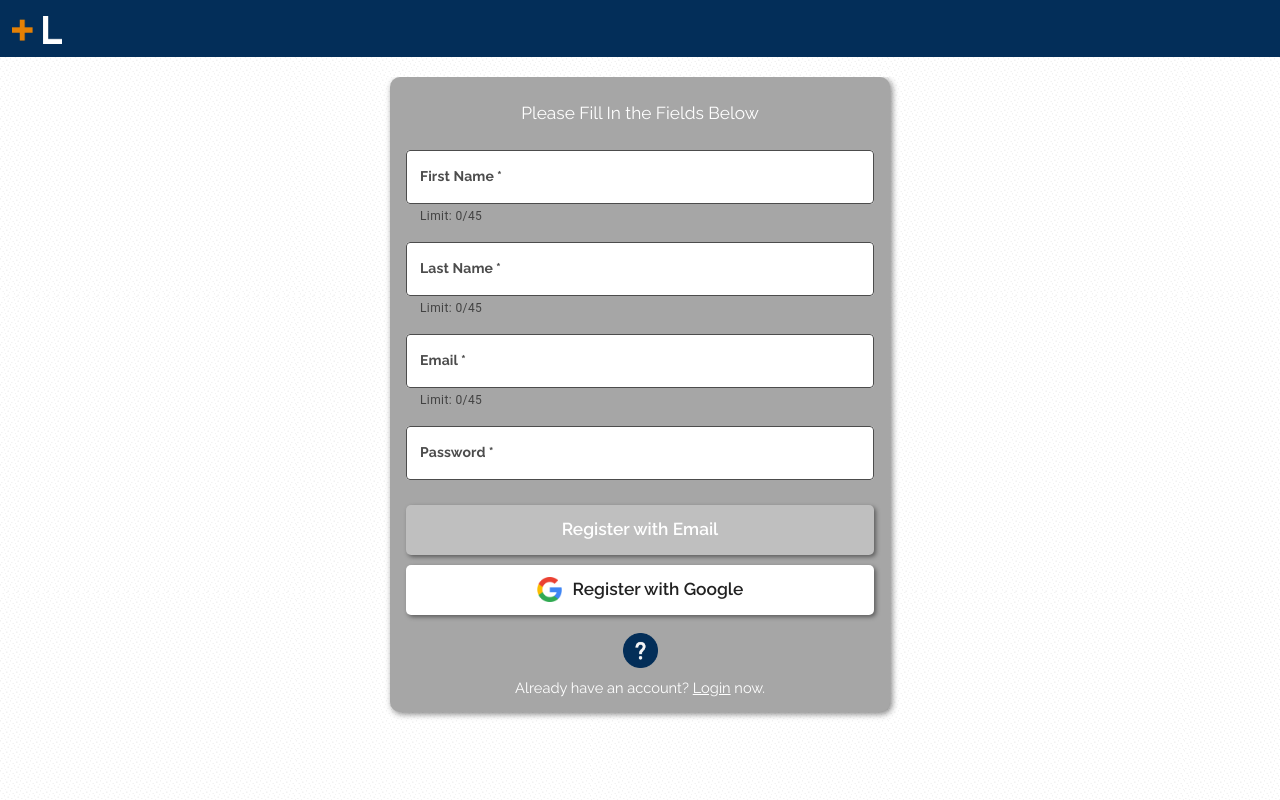
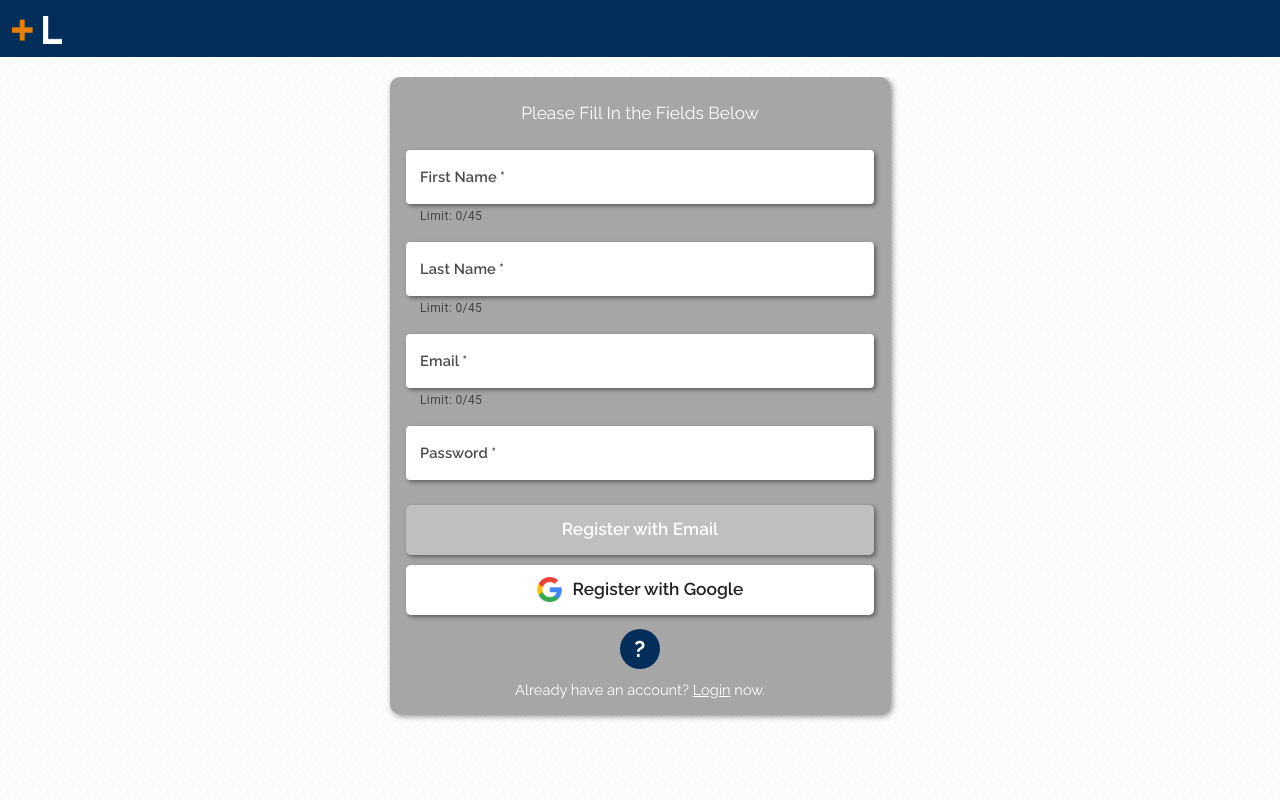
Before and after one commit to benjief/Luniko-Project-Enhancement-App-MySQL-Client, a React (Create React App) app: page /register in a window 1280 px wide. Built offline with nearby package versions, Linux system fonts and the light colour scheme; no server answers.

Commit message:
Replaced Bootstrap popover component with Material dialog.

```diff
--- a/package.json
+++ b/package.json
@@ -18,6 +18,7 @@
     "react": "^17.0.2",
     "react-cssfx-loading": "^1.0.3",
     "react-dom": "^17.0.2",
+    "react-draggable": "^4.4.4",
     "react-firebase-hooks": "^5.0.0",
     "react-router-dom": "^6.2.1",
     "react-scripts": "5.0.0",
--- a/src/components/BootstrapPopover.js
+++ /dev/null
@@ -1,50 +0,0 @@
-import React, { Component } from "react";
-import "bootstrap/dist/css/bootstrap.min.css";
-import {
-    Popover,
-    PopoverBody
-} from "reactstrap";
-
-class BootstrapPopover extends Component {
-    constructor(props) {
-        super(props);
-        this.state = {
-            popoverOpen: false,
-            popoverText: this.props.popoverText
-        };
-        this.togglePopover = this.togglePopover.bind(this);
-    };
-
-    togglePopover() {
-        this.setState({ popoverOpen: !this.state.popoverOpen });
-    }
-
-    render() {
-        const { popoverOpen, popoverText } = this.state;
-
-        return (
-            <div className="register-popover-container" style={{ marginTop: "0" }}>
-                <img
-                    id="popover-icon"
-                    src={require("../img/question_mark_icon.png")}
-                    style={{ width: "35px" }}
-                />
-                <Popover
-                    placement="bottom"
-                    isOpen={popoverOpen}
-                    target="popover-icon"
-                    toggle={this.togglePopover}
-                >
-                    <PopoverBody
-                        style={{
-                            fontFamily: "'Raleway', Verdana, Geneva, Tahoma, sans-serif"
-                        }}>
-                        {popoverText}
-                    </PopoverBody>
-                </Popover>
-            </div>
-        );
-    }
-}
-
-export default BootstrapPopover;
--- a/src/components/CreateRequestCard.js
+++ b/src/components/CreateRequestCard.js
@@ -17,7 +17,8 @@ import MaterialSingleSelect from './MaterialSingleSelect';
 import MaterialSingleSelectWithValue from './MaterialSingleSelectWithValue';
 import MaterialTextField from './MaterialTextField';
 import MaterialMultiSelect from './MaterialMultiSelect';
-import BootstrapPopover from "../components/BootstrapPopover";
+// import BootstrapPopover from "../components/BootstrapPopover";
+import DraggableDialog from './DraggableDialog';
 
 const ExpandMore = styled((props) => {
     const { expand, ...other } = props;
@@ -189,13 +190,17 @@ export default function UpdateOwnedRequestCard({
                             style={{ backgroundColor: submitButtonColor }}>
                             Submit Request
                         </button>
-                        <div className="popover-container">
+                        <DraggableDialog
+                            dialogText={[<strong>All identifiers </strong>, "added to this request will be ",
+                                "able to view it and receive updates pertaining to it."]}
+                        ></DraggableDialog>
+                        {/* <div className="popover-container">
                             <BootstrapPopover
                                 popoverText=
                                 {[<strong>All identifiers </strong>, "added to this request will be ",
                                     "able to view it and receive updates pertaining to it."]}>
                             </BootstrapPopover>
-                        </div>
+                        </div> */}
                     </CardContent>
                 </Collapse>
             </div>
--- a/src/components/DashboardOptionsCard.js
+++ b/src/components/DashboardOptionsCard.js
@@ -18,7 +18,6 @@ import MaterialSingleSelect from './MaterialSingleSelect';
 import MaterialSingleSelectWithValue from './MaterialSingleSelectWithValue';
 import MaterialTextField from './MaterialTextField';
 import MaterialMultiSelect from './MaterialMultiSelect';
-import BootstrapPopover from "./BootstrapPopover";
 
 const ExpandMore = styled((props) => {
     const { expand, ...other } = props;
--- /dev/null
+++ b/src/components/DraggableDialog.js
@@ -0,0 +1,68 @@
+import * as React from 'react';
+import Button from '@mui/material/Button';
+import Dialog from '@mui/material/Dialog';
+// import DialogActions from '@mui/material/DialogActions';
+import DialogContent from '@mui/material/DialogContent';
+import DialogContentText from '@mui/material/DialogContentText';
+// import DialogTitle from '@mui/material/DialogTitle';
+import Paper from '@mui/material/Paper';
+import Draggable from 'react-draggable';
+import '../styles/DialogComponents.css';
+
+function PaperComponent(props) {
+    return (
+        <Draggable
+            handle="#draggable-dialog-title"
+            cancel={'[class*="MuiDialogContent-root"]'}
+        >
+            <Paper {...props} />
+        </Draggable>
+    );
+}
+
+export default function DraggableDialog({
+    dialogText = ""
+}) {
+    const [open, setOpen] = React.useState(false);
+
+    const handleClickOpen = () => {
+        setOpen(true);
+    };
+
+    const handleClose = () => {
+        setOpen(false);
+    };
+
+    return (
+        <div
+            className="draggable-dialog-container">
+            <Button
+                className="mui-draggable-dialog-button"
+                variant="contained"
+                onClick={handleClickOpen}>
+                <p>?</p>
+            </Button>
+            <Dialog
+                className="draggable-dialog"
+                open={open}
+                onClose={handleClose}
+                PaperComponent={PaperComponent}
+                aria-labelledby="draggable-dialog-title"
+            >
+                {/* <DialogTitle style={{ cursor: 'move' }} id="draggable-dialog-title">
+                </DialogTitle> */}
+                <DialogContent>
+                    <DialogContentText>
+                        {dialogText}
+                    </DialogContentText>
+                </DialogContent>
+                {/* <DialogActions>
+                    <Button autoFocus onClick={handleClose}>
+                        Okay
+                    </Button>
+                    <Button onClick={handleClose}>Subscribe</Button>
+                </DialogActions> */}
+            </Dialog>
+        </div>
+    );
+}
--- a/src/components/MaterialTextField.js
+++ b/src/components/MaterialTextField.js
@@ -77,6 +77,7 @@ export default function MaterialTextField({
     inputValue("");
     setInputLength(0);
     if (value) {
+      setValue(value);
       setInputLength(value.length);
     }
     if (required) {
@@ -99,6 +100,8 @@ export default function MaterialTextField({
   }
 
   React.useEffect(() => {
+    console.log(value);
+    console.log(shrinkInputLabel);
     if (authenticationField) {
       if (emailAuthenticationError !== "") {
         setErrorEnabled(true);
@@ -113,7 +116,7 @@ export default function MaterialTextField({
         }
       }
     }
-  }, [authenticationField, emailAuthenticationError, passwordAuthenticationError, errorEnabled])
+  }, [authenticationField, emailAuthenticationError, passwordAuthenticationError, errorEnabled, value])
 
   return (
     <Box
@@ -127,7 +130,7 @@ export default function MaterialTextField({
       autoComplete="off">
       <div className="material-text-field">
         <TextField
-          label={value && !shrinkInputLabel ? "" : label}
+          label={(value && !shrinkInputLabel) ? "" : label}
           InputLabelProps={
             {
               shrink: inputLabelShrunk
--- a/src/components/UserLoginCard.js
+++ b/src/components/UserLoginCard.js
@@ -17,7 +17,6 @@ import MaterialSingleSelect from './MaterialSingleSelect';
 import MaterialSingleSelectWithValue from './MaterialSingleSelectWithValue';
 import MaterialTextField from './MaterialTextField';
 import MaterialMultiSelect from './MaterialMultiSelect';
-import BootstrapPopover from "./BootstrapPopover";
 
 const ExpandMore = styled((props) => {
     const { expand, ...other } = props;
--- a/src/components/UserRegistrationCard.js
+++ b/src/components/UserRegistrationCard.js
@@ -17,7 +17,7 @@ import MaterialSingleSelect from './MaterialSingleSelect';
 import MaterialSingleSelectWithValue from './MaterialSingleSelectWithValue';
 import MaterialTextField from './MaterialTextField';
 import MaterialMultiSelect from './MaterialMultiSelect';
-import BootstrapPopover from "./BootstrapPopover";
+import DraggableDialog from './DraggableDialog';
 
 const ExpandMore = styled((props) => {
     const { expand, ...other } = props;
@@ -180,13 +180,10 @@ export default function UserRegistrationCard({
                             <img src={require("../img/google_logo.png")} alt="Google" />
                             <p>Register with Google</p>
                         </div>
-                        <div className="popover-container">
-                            <BootstrapPopover
-                                popoverText=
-                                {["A ", <strong>valid email address </strong>, "and password length of ", <strong>at least six characters </strong>,
-                                    "are required for registration."]}>
-                            </BootstrapPopover>
-                        </div>
+                        <DraggableDialog
+                            dialogText={["A ", <strong>valid email address </strong>, "and password length of ", <strong>at least six characters </strong>,
+                                "are required for registration."]}
+                        ></DraggableDialog>
                         <div className="register-text-container">
                             <div>
                                 Already have an account? <Link to="/">Login</Link> now.
--- a/src/pages/UpdateOwnedRequest.js
+++ b/src/pages/UpdateOwnedRequest.js
@@ -4,7 +4,6 @@ import { auth } from "../firebase";
 import { useNavigate, useParams } from "react-router-dom";
 import NavBar from "../components/Navbar";
 import MaterialSingleSelect from "../components/MaterialSingleSelect";
-import BootstrapPopover from "../components/BootstrapPopover";
 import Axios from "axios";
 import Hypnosis from "react-cssfx-loading/lib/Hypnosis";
 import {
--- /dev/null
+++ b/src/styles/DialogComponents.css
@@ -0,0 +1,40 @@
+.draggable-dialog-container {
+    display: flex;
+    padding: 0 !important;
+    margin-bottom: 10px !important;
+    width: 100% !important;
+    height: 40px !important;
+    justify-content: center !important;
+}
+
+.draggable-dialog-container .MuiButton-root {
+    display: flex !important;
+    flex-direction: column !important;
+    background-color: var(--lunikoBlue) !important;
+    border-radius: 50% !important;
+    min-width: 40px !important;
+    min-height: 40px !important;
+    max-width: 40px !important;
+    max-height: 40px !important;
+    font-family: "Raleway", Verdana, Geneva, Tahoma, sans-serif !important;
+    font-weight: 700 !important;
+    font-size: 17pt !important;
+    box-shadow: none !important;
+    align-items: center !important;
+}
+
+.MuiButton-root p {
+    margin: 0;
+    position: relative;
+    top: 1px;
+}
+
+/* .MuiDialogContent-root {
+    background-image: url("../img/background_pattern.png");
+} */
+
+/* .draggable-dialog button {
+    color: var(--lunikoBlue);
+    font-family: "Raleway", Verdana, Geneva, Tahoma, sans-serif !important;
+    box-shadow: none !important;
+} */
--- a/src/styles/InputComponents.css
+++ b/src/styles/InputComponents.css
@@ -25,11 +25,13 @@
 .login-container .MuiOutlinedInput-root,
 .register-container .MuiOutlinedInput-root {
     background-color: white !important;
+    box-shadow: 2px 2px 4px rgba(43, 43, 43, 0.6) !important;
 }
 
 .login-container .MuiOutlinedInput-notchedOutline,
 .register-container .MuiOutlinedInput-notchedOutline {
     top: 0 !important;
+    visibility: hidden;
     /* border: none !important; */
 }
 
@@ -47,6 +49,7 @@
 .MuiOutlinedInput-input {
     align-self: flex-start !important;
     box-shadow: none !important;
+    font-size: 11pt !important;
     /* position: relative;
     top: -2.5px; */
 }
@@ -55,6 +58,8 @@
     /* top: 7px !important; */
     font-family: "Raleway", Verdana, Geneva, Tahoma, sans-serif !important;
     z-index: 1 !important;
+    font-size: 11pt !important;
+    font-weight: 600 !important;
 }
 
 .MuiError, .Mui-error {
```
Also changed, not shown: 1 other file (tests, documents, lock files or other folders).
